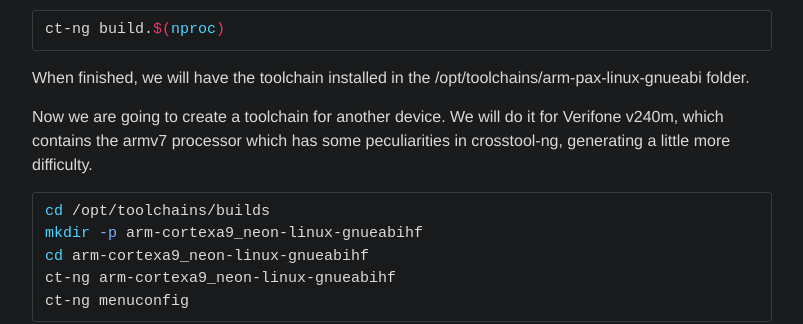
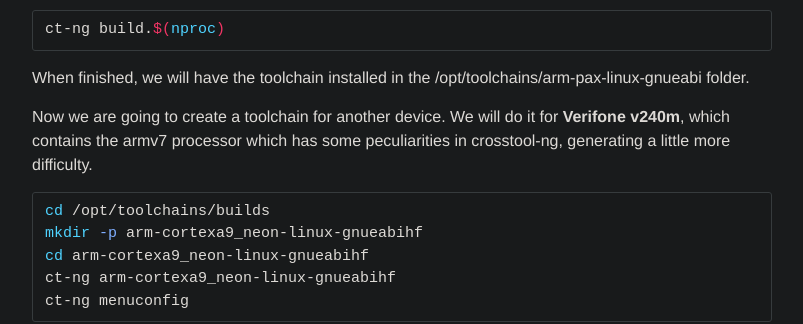
Before and after one commit to marssola/marssola.github.io, a Jekyll site: the page built from _posts/2021-07-19-qt6-cross-compiled-part1.md, in a window 1280 px wide and 900 px high, scrolled down 3139 px. Shown: the part 152-476 px from the top of the window, without its empty margins (238-1041 px from the left). Built offline with Jekyll 4.4.1, drawn with Linux system fonts in a browser that asks for light colours; some of the changed text lies outside the part shown.

````diff
--- a/_posts/2021-07-19-qt6-cross-compiled-part1.md
+++ b/_posts/2021-07-19-qt6-cross-compiled-part1.md
@@ -92,7 +92,7 @@ To learn about the architectures that crosstool-ng supports, run:
 ct-ng list-samples
 ```
 
-We will use the sample arm-unknown-linux-gnueabi as a base. The toolchain we will create will be for a POS device (Point-of-Sale) PAX S920. A versão do processador deste dispositivo é o armv6.
+We will use the sample arm-unknown-linux-gnueabi as a base. The toolchain we will create will be for a POS device (Point-of-Sale) **PAX S920**. A versão do processador deste dispositivo é o armv6.
 
 ```bash
 mkdir -p $HOME/src
@@ -141,7 +141,7 @@ ct-ng build.$(nproc)
 
 When finished, we will have the toolchain installed in the /opt/toolchains/arm-pax-linux-gnueabi folder.
 
-Now we are going to create a toolchain for another device. We will do it for Verifone v240m, which contains the armv7 processor which has some peculiarities in crosstool-ng, generating a little more difficulty.
+Now we are going to create a toolchain for another device. We will do it for **Verifone v240m**, which contains the armv7 processor which has some peculiarities in crosstool-ng, generating a little more difficulty.
 
 ```bash
 cd /opt/toolchains/builds
````
